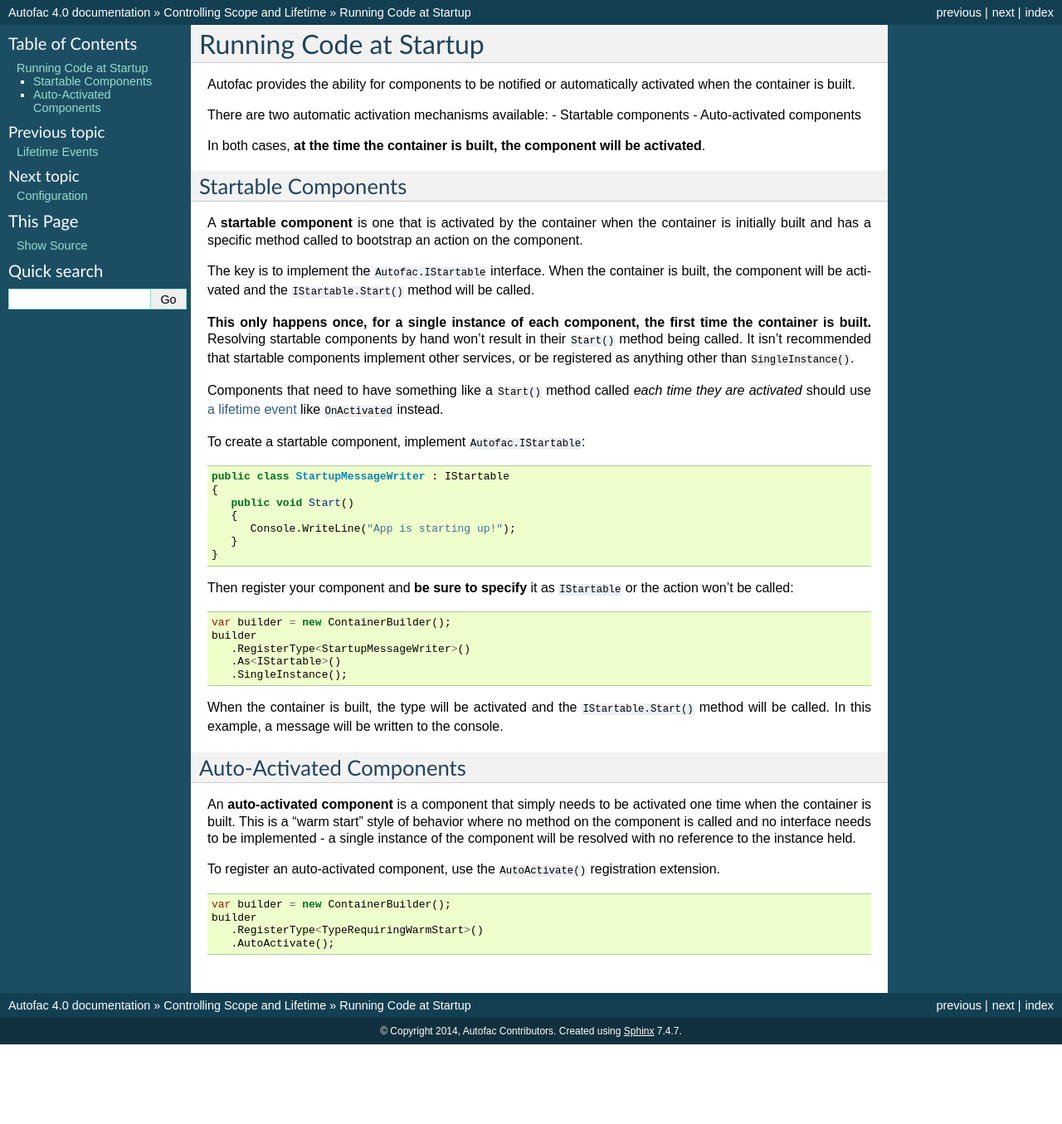
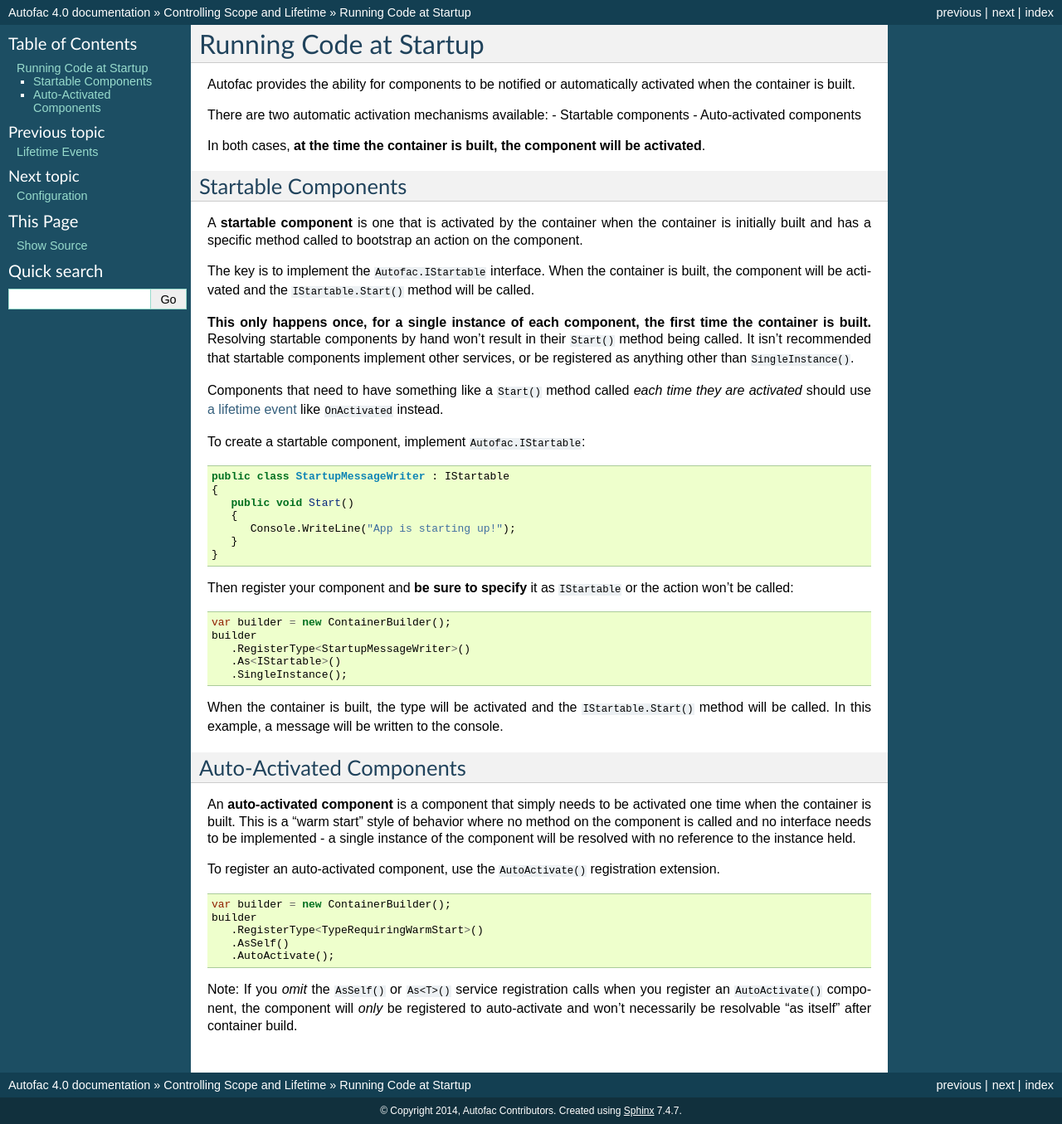
Before and after one commit to autofac/Documentation, a Sphinx documentation site: the page built from docs/lifetime/startup.rst, in a window 1280 px wide. Shown: the whole page at 83% size. Built offline with Sphinx 7.4.7, drawn with Linux system fonts in a browser that asks for light colours; before the commit the page ends 1259 px from its top, so only the background shows below that.

Commit message:
Fix #37: AutoActivate requires a service cast

```diff
--- a/docs/lifetime/startup.rst
+++ b/docs/lifetime/startup.rst
@@ -57,4 +57,7 @@
     var builder = new ContainerBuilder();
     builder
        .RegisterType<TypeRequiringWarmStart>()
+       .AsSelf()
        .AutoActivate();
+
+Note: If you *omit* the ``AsSelf()`` or ``As<T>()`` service registration calls when you register an ``AutoActivate()`` component, the component will *only* be registered to auto-activate and won't necessarily be resolvable "as itself" after container build.
```
